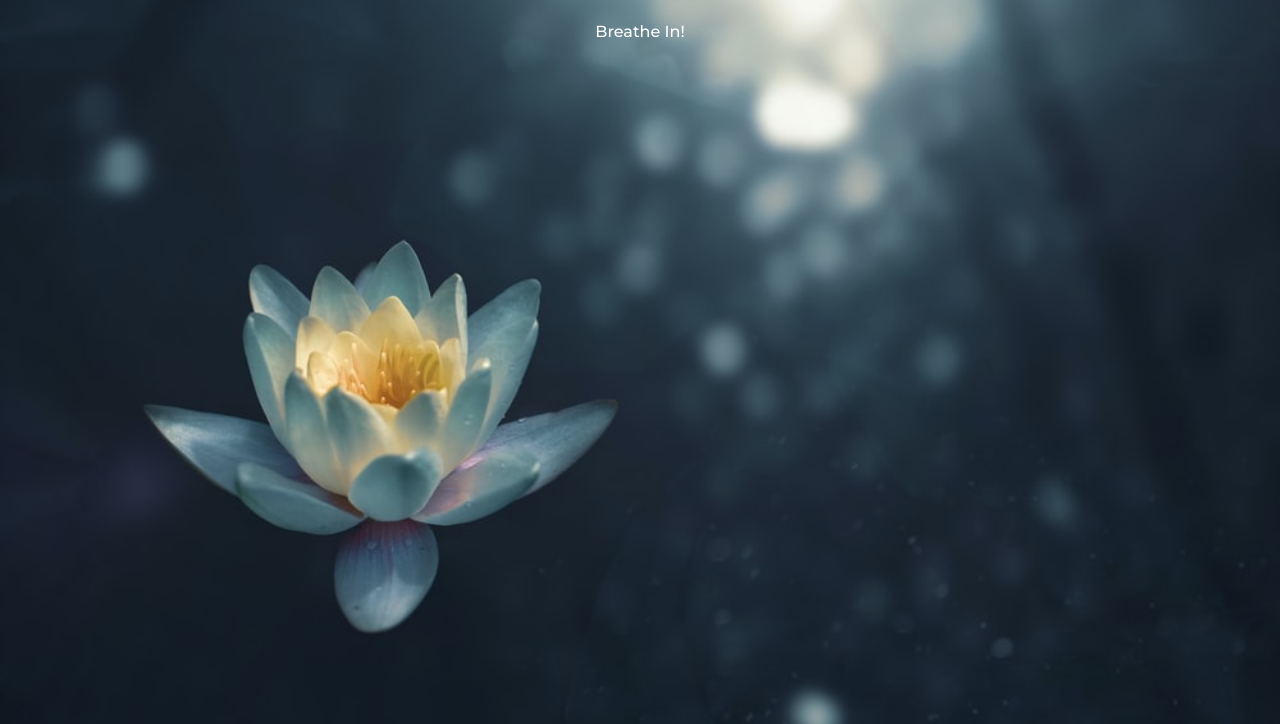
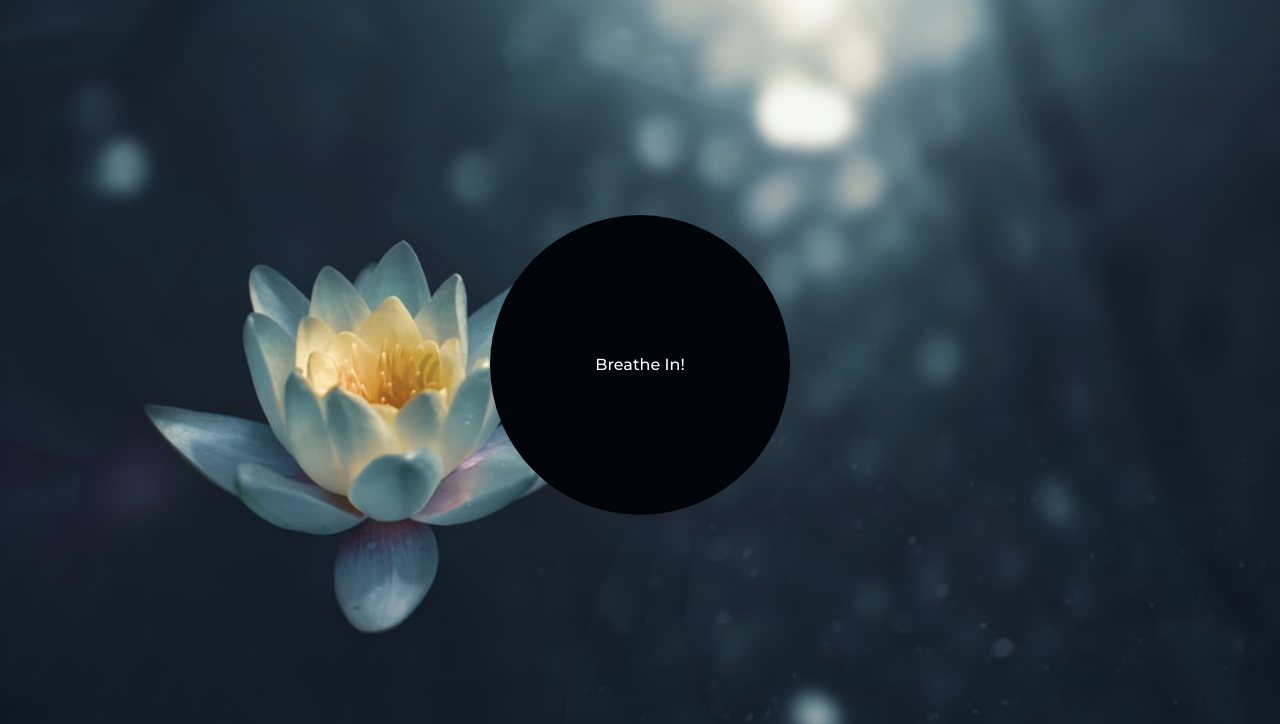
Before and after one commit to lia879/Breathing-App-, a plain HTML site: page index.html in a window 1280 px wide. Shown: the part 76-800 px from the top of the page. Drawn offline with Linux system fonts and the light colour scheme.

Commit message:
fixing error on html

```diff
--- a/index.html
+++ b/index.html
@@ -1,35 +1,27 @@
 <!DOCTYPE html>
 <html lang="en">
-<head>
-    <meta charset="UTF-8">
-    <meta name="viewport" content="width=device-width, initial-scale=1.0">
-
-    <link rel="stylesheet" href="style.css">
-    <title> Breathing app </title>
-</head>
-<body>
-    <h1> Time To Meditate  </h1>
+  <head>
+    <meta charset="UTF-8" />
+    <meta name="viewport" content="width=device-width, initial-scale=1.0" />
+    <meta http-equiv="X-UA-Compatible" content="ie=edge" />
+    <link rel="stylesheet" href="style.css" />
+    <title>TIME TO MEDITATE </title>
+  </head>
+  <body>
+    <h1>TIME TO MEDITATE</h1>
 
     <div class="container" id="container">
+      <div class="circle"></div>
 
-        <div class= "circle" </div>
+      <p id="text"> Breathe In!</p>
 
-            <p id="text"> Breathe In! </p>
+      <div class="pointer-container">
+        <span class="pointer"></span>
+      </div>
 
-        <div class ="pointer-container">
-            <span class= "pointer"></span>
-
-        </div>
-
-        <div class="gradient-circle></div>"
-
-
+      <div class="gradient-circle"></div>
     </div>
 
-
-
-
-
- <script> src="script.js" </script>
-</body>
+    <script src="script.js"></script>
+  </body>
 </html>
--- a/style.css
+++ b/style.css
@@ -5,7 +5,7 @@
 }
 
 body {
-	background: #0b496d url('./img/bg.jpg') no-repeat center center/cover;
+	background: #031e30 url('./img/bg.jpg') no-repeat center center/cover;
 	color: #fff;
 	font-family: 'Montserrat', sans-serif;
 	min-height: 100vh;
@@ -15,3 +15,29 @@ body {
 	align-items: center;
 	margin: 0;
 }
+
+.container {
+	display: flex;
+	align-items: center;
+	justify-content: center;
+	margin: auto;
+	height: 300px;
+	width: 300px;
+	position: relative;
+	transform: scale(1);
+}
+
+.circle {
+	background-color: #010508;
+	height: 100%;
+	width: 100%;
+	border-radius: 50%;
+	position: absolute;
+	top: 0;
+	left: 0;
+	z-index: -1;
+}
+
+.gradient-circle {
+	background: conic-gradient (#55b7a4 0%, #4ca493 40%, #fff 40%, #fff 60% #336d62 60% #2a5b52 100%);
+}
```
